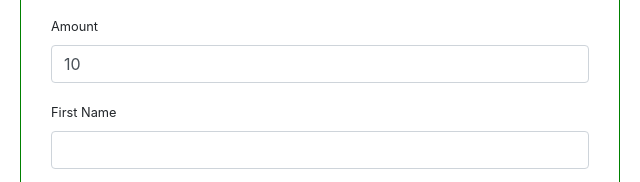
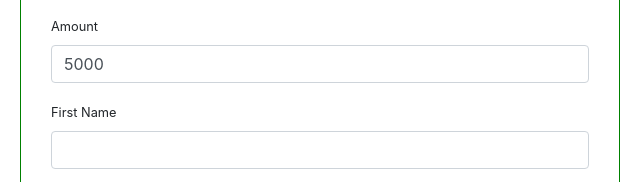
Before and after one commit to Bigboss298/codeCraft-payment, a plain HTML site: page pay.html in a window 1280 px wide. Shown: the part 245-427 px from the top of the page, 320-960 px from the left. Drawn offline with nearby package versions, Linux system fonts and the light colour scheme.

Commit message:
chore: changed the payment value

```diff
--- a/pay.html
+++ b/pay.html
@@ -40,7 +40,7 @@
             </div>
             <div class="form-group">
                 <label for="amount"><small>Amount</small></label>
-                <input type="tel" id="amount" class="form-control" value="10">
+                <input type="tel" id="amount" class="form-control" value="5000">
             </div>
             <div class="form-group">
                 <label for="first-name"><small>First Name</small></label>
```
